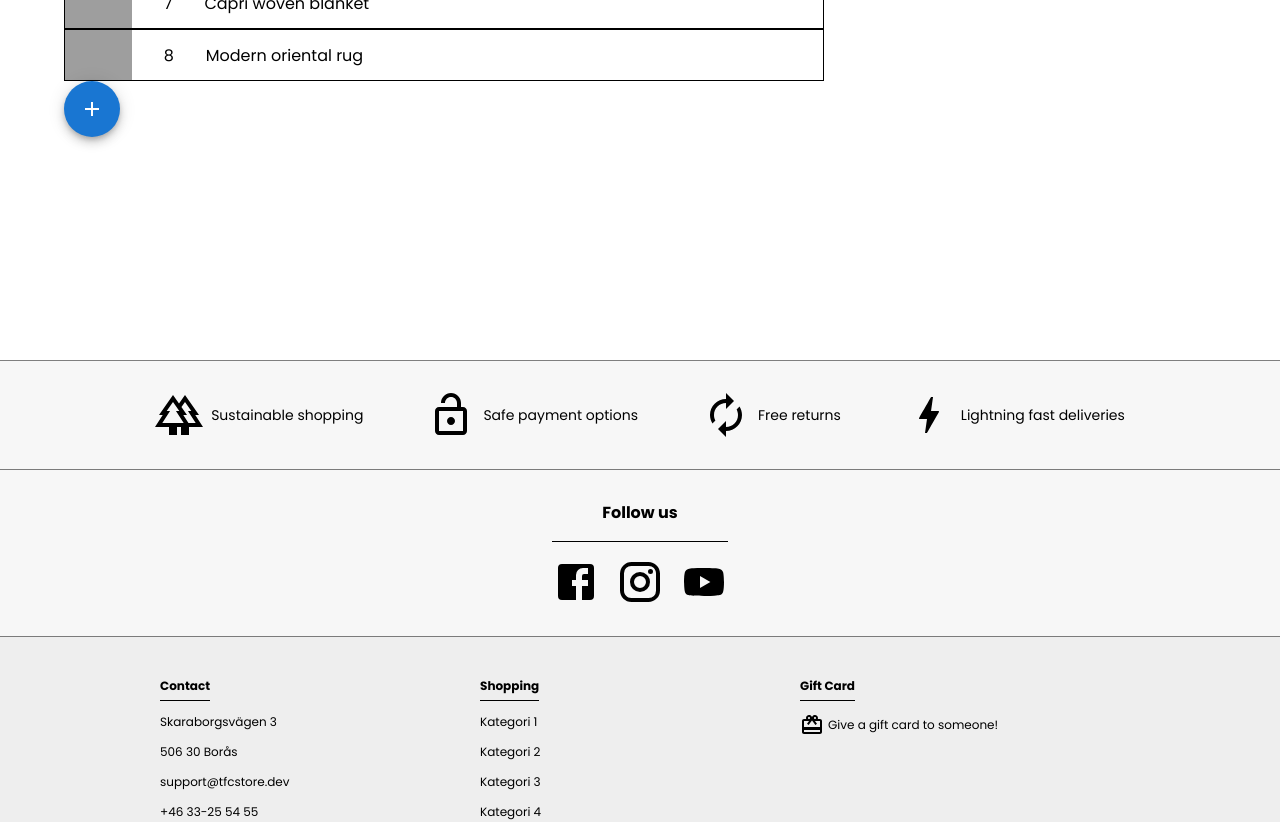
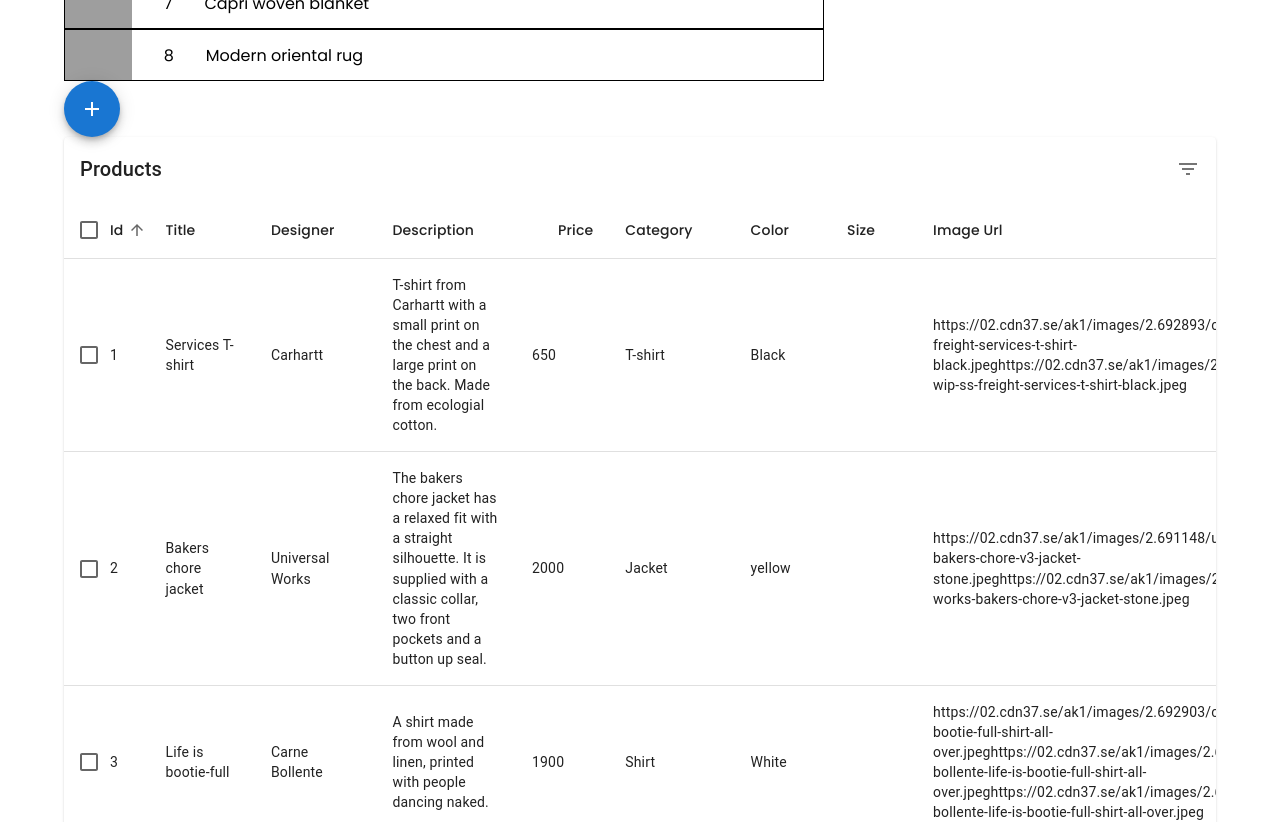
Before and after one commit to Zaai90/Webbshop-med-React, a React (Vite) app: page /admin in a window 1280 px wide. Shown: the part 440-1262 px from the top of the page. Built offline with nearby package versions, Linux system fonts and the light colour scheme; grey boxes are pictures that could not be loaded.

Commit message:
added table in admin page for visuals

```diff
--- a/src/pages/Admin.tsx
+++ b/src/pages/Admin.tsx
@@ -3,6 +3,7 @@ import Fab from "@mui/material/Fab";
 import { useState } from "react";
 import AddProduct from "../components/AdminAddProduct";
 import AdminProductCard from "../components/AdminProductCard";
+import AdminTable from "../components/AdminTable";
 import MainContent from "../components/MainContent";
 import { useProducts } from "../contexts/ProductContext";
 import { Product } from "../ProductData";
@@ -23,6 +24,7 @@ const Admin = () => {
         <Icon.Add />
       </Fab>
       <AddProduct isOpen={formIsOpen} />
+      <AdminTable />
     </MainContent>
   );
 };
```
